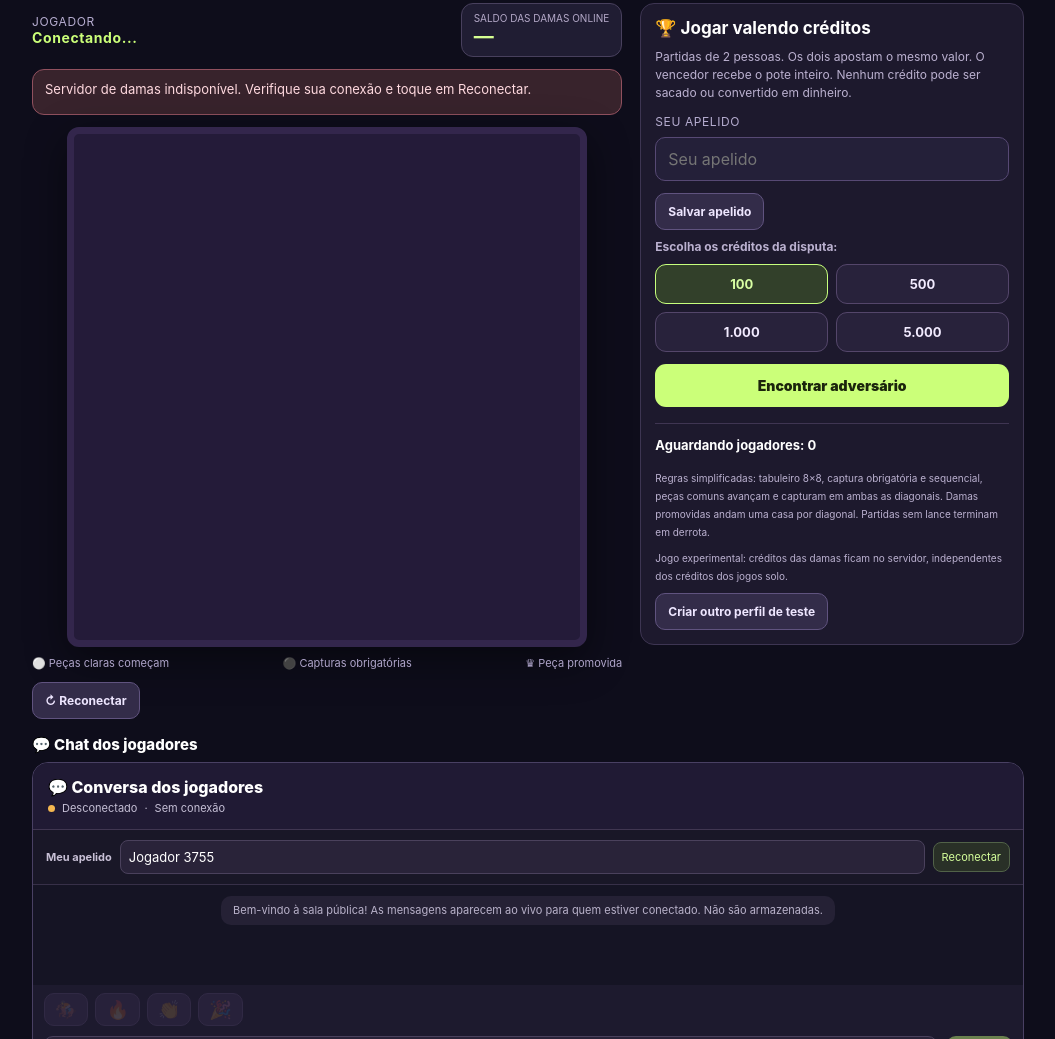
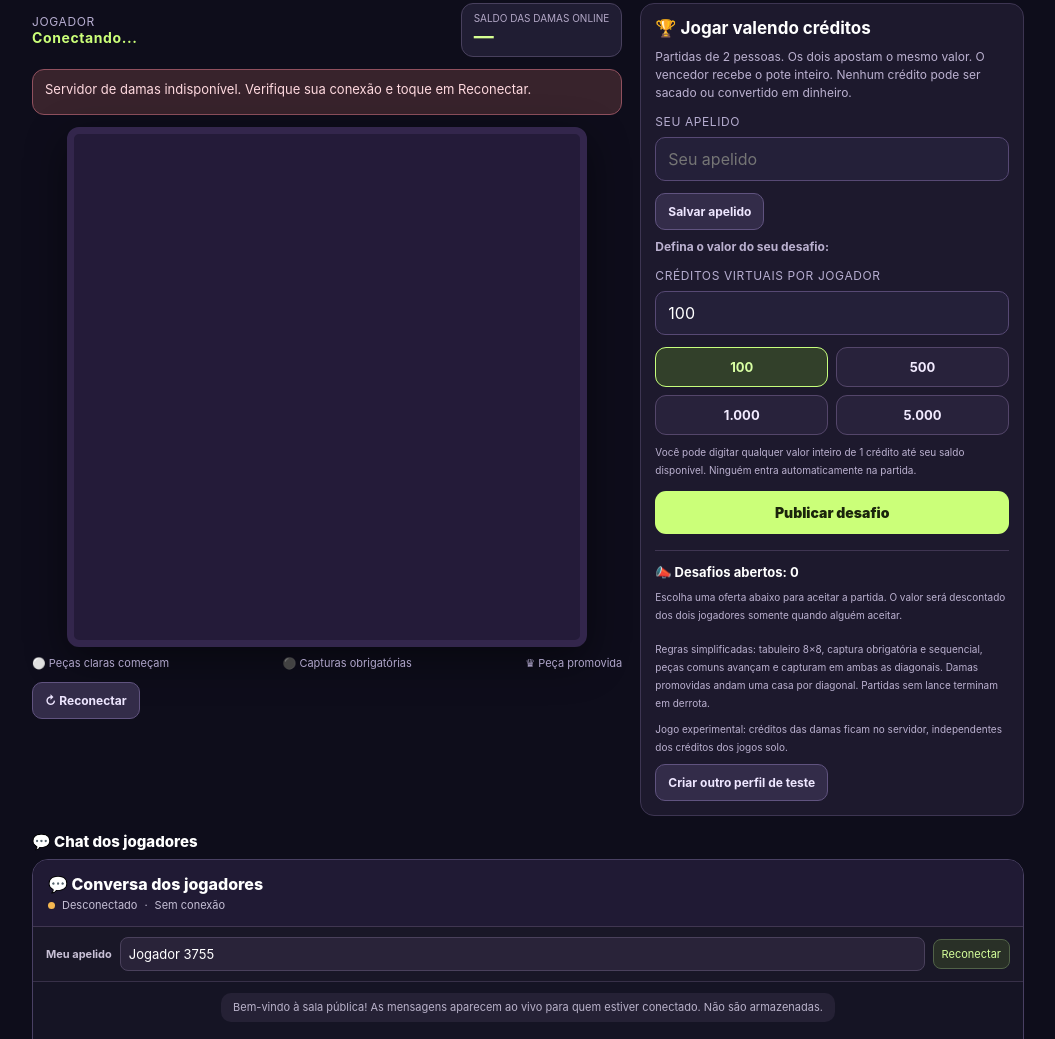
Before and after one commit to THCRJ/THCRJ, a plain HTML site: page index.html in a window 1280 px wide. Shown: the part 695-1734 px from the top of the page, without its empty margins (112-1167 px from the left). Drawn offline with Linux system fonts and the light colour scheme; no server answers.

Commit message:
Permitir valor de aposta livre e mostrar lista de desafios para aceitar partidas

```diff
--- a/index.html
+++ b/index.html
@@ -128,19 +128,22 @@
             <input id="np-damas-nickname" class="np-damas-nickname" maxlength="18" placeholder="Seu apelido" autocomplete="nickname"/>
             <button type="button" id="np-damas-name-save" class="np-damas-secondary">Salvar apelido</button>
             <div id="np-damas-find">
-              <p><b>Escolha os créditos da disputa:</b></p>
-              <div class="np-damas-stakes" role="group" aria-label="Valor da aposta virtual">
+              <p><b>Defina o valor do seu desafio:</b></p>
+              <label class="np-damas-label" for="np-damas-stake-value">CRÉDITOS VIRTUAIS POR JOGADOR</label>
+              <input id="np-damas-stake-value" class="np-damas-nickname" type="number" min="1" step="1" value="100" inputmode="numeric" placeholder="Ex.: 750" aria-describedby="np-damas-stake-explain"/>
+              <div class="np-damas-stakes" role="group" aria-label="Sugestões de valores">
                 <button type="button" class="np-damas-stake selected" data-stake="100">100</button>
                 <button type="button" class="np-damas-stake" data-stake="500">500</button>
                 <button type="button" class="np-damas-stake" data-stake="1000">1.000</button>
                 <button type="button" class="np-damas-stake" data-stake="5000">5.000</button>
               </div>
-              <button type="button" id="np-damas-start" class="np-damas-start">Encontrar adversário</button>
+              <p id="np-damas-stake-explain"><small>Você pode digitar qualquer valor inteiro de 1 crédito até seu saldo disponível. Ninguém entra automaticamente na partida.</small></p>
+              <button type="button" id="np-damas-start" class="np-damas-start">Publicar desafio</button>
             </div>
             <div id="np-damas-waiting" class="np-damas-waiting" hidden>
-              🔎 Procurando adversário de <b id="np-damas-wait-stake">100</b> créditos...
+              📣 Seu desafio de <b id="np-damas-wait-stake">100</b> créditos está publicado. Aguarde alguém aceitar.
               <div class="np-damas-actions">
-                <button type="button" id="np-damas-cancel" class="np-damas-secondary">Cancelar busca</button>
+                <button type="button" id="np-damas-cancel" class="np-damas-secondary">Cancelar desafio</button>
               </div>
             </div>
             <div id="np-damas-match" class="np-damas-match" hidden>
@@ -162,9 +165,10 @@
               </div>
             </div>
             <div class="np-damas-info">
-              <strong>Aguardando jogadores: <span id="np-damas-queue-count">0</span></strong>
+              <strong>📣 Desafios abertos: <span id="np-damas-queue-count">0</span></strong>
             </div>
-            <div id="np-damas-waiting-list" class="np-damas-waiting-list"></div>
+            <p><small>Escolha uma oferta abaixo para aceitar a partida. O valor será descontado dos dois jogadores somente quando alguém aceitar.</small></p>
+            <div id="np-damas-waiting-list" class="np-damas-waiting-list" aria-label="Lista de desafios online"></div>
             <p><small>Regras simplificadas: tabuleiro 8×8, captura obrigatória e sequencial, peças comuns avançam e capturam em ambas as diagonais. Damas promovidas andam uma casa por diagonal. Partidas sem lance terminam em derrota.</small></p>
             <p><small>Jogo experimental: créditos das damas ficam no servidor, independentes dos créditos dos jogos solo.</small></p>
             <button type="button" class="np-damas-secondary" id="np-damas-reset">Criar outro perfil de teste</button>
```
